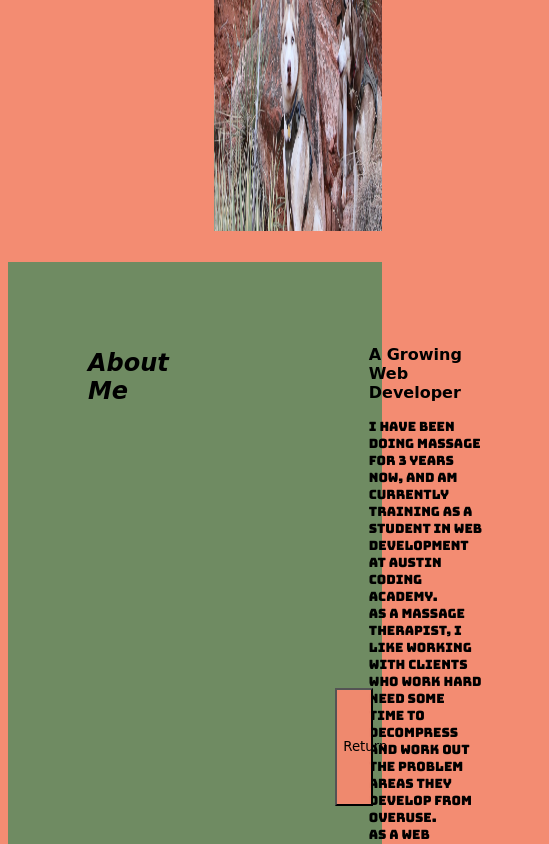
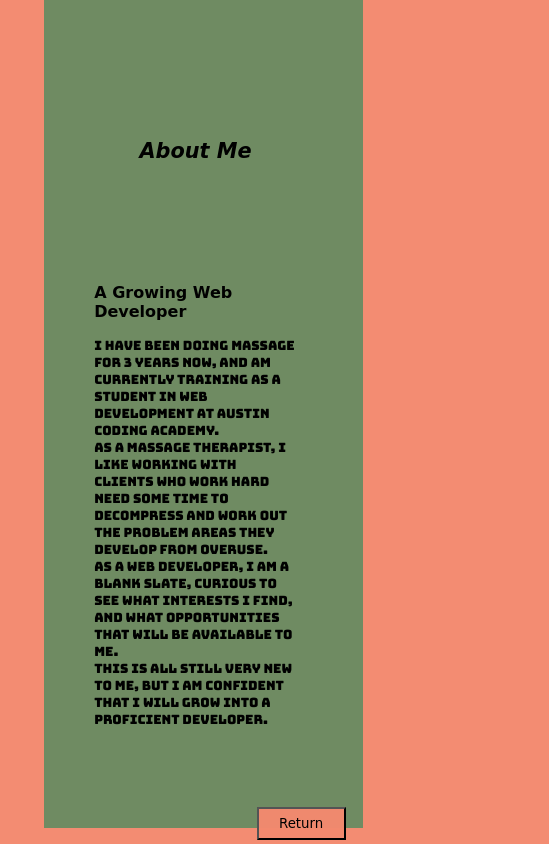
Before and after one commit to G-Geo/AboutMe, a plain HTML site: page index.html in a window 390 px wide. Shown: the part 620-1464 px from the top of the page, 549 px wide, since content can reach past the window. Drawn offline with Linux system fonts and the light colour scheme; a web font is replaced by a local one.

Commit message:
finished media queries

```diff
--- a/style.css
+++ b/style.css
@@ -78,6 +78,80 @@ button {
     width: 20%;
     grid-column-start: 2;
     grid-row-start:7;
-    margin-top: 27%;
+    margin-top: 20%;
     margin-left: 75%;
 }
+@media (max-width:800px){
+    body {
+        background-color: rgba(243, 137, 111, 0.973);
+        display: grid;
+        grid-template-columns: 50% 50%;
+        grid-template-rows: 10% 15% 25% 5% 20% 5%;
+    }
+    #profilepic {
+        padding-left: 10%;
+        height: 70%;
+        width: 90%;
+        margin-top: 20%;
+    }
+    button {
+        height: 60%;
+        grid-column-start: 2;
+        grid-row-start:8;
+        margin-top: 5%;
+        margin-left: 75%;
+    }
+
+}
+@media (max-width:450px){
+body {
+    grid-template-columns: 95% 5%;
+    grid-template-rows: 3% 17% 20% 3% 3% 40% 10%;
+ }
+ main {
+     grid-row-start: 3;
+     grid-column-start: 1;
+ }
+ h2 {
+     font-size: 1.3em;
+ }
+ .bottomBackground {
+    grid-row-start: 5;
+    grid-column-start: 0;
+    grid-row-end: 9;
+    grid-column-end: 1;
+    margin-left: 10%;
+    width: 90%;
+ }
+ article {
+     grid-row-start: 6;
+     grid-column-start: 1;
+     margin-left: -5%;
+ }
+ .aboutMe {
+    /**margin-top: 100pt;**/
+    font-family: 'Bungee Inline', cursive;
+    grid-row-start: 5;
+    grid-column-start: 1;
+    grid-column-end: 1;
+    margin-top: 30%;
+    margin-left: 30%;
+    padding:0;
+ }
+ #profilepic {
+     grid-row-start: 3;
+     grid-column-start: 1;
+     width: 90%;
+     height: 80%;
+}
+button {
+    grid-row-start: 8;
+    grid-column-start: 1;
+    margin-top: 20%;
+    height: 20%;
+    width: 25%;
+    margin-top: 40%;
+    margin-left: 70%;
+}
+}
+}
```
